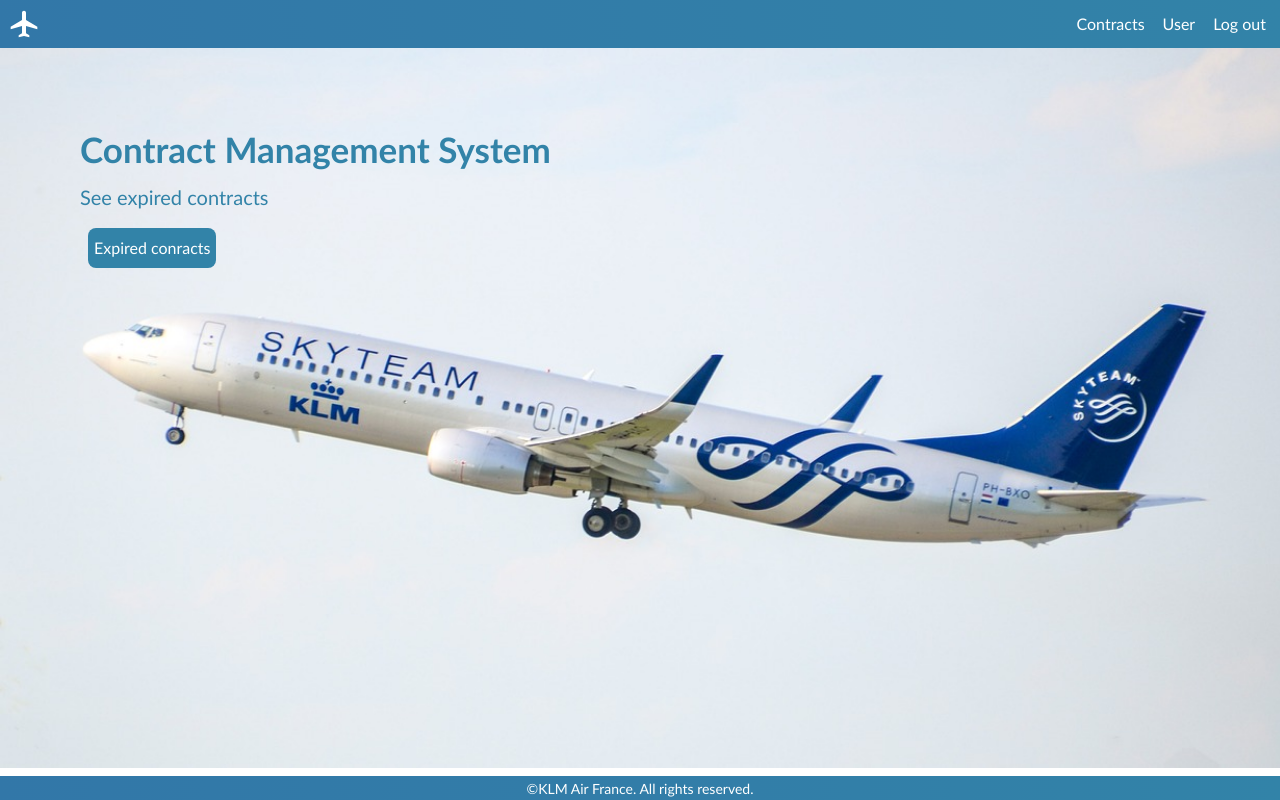
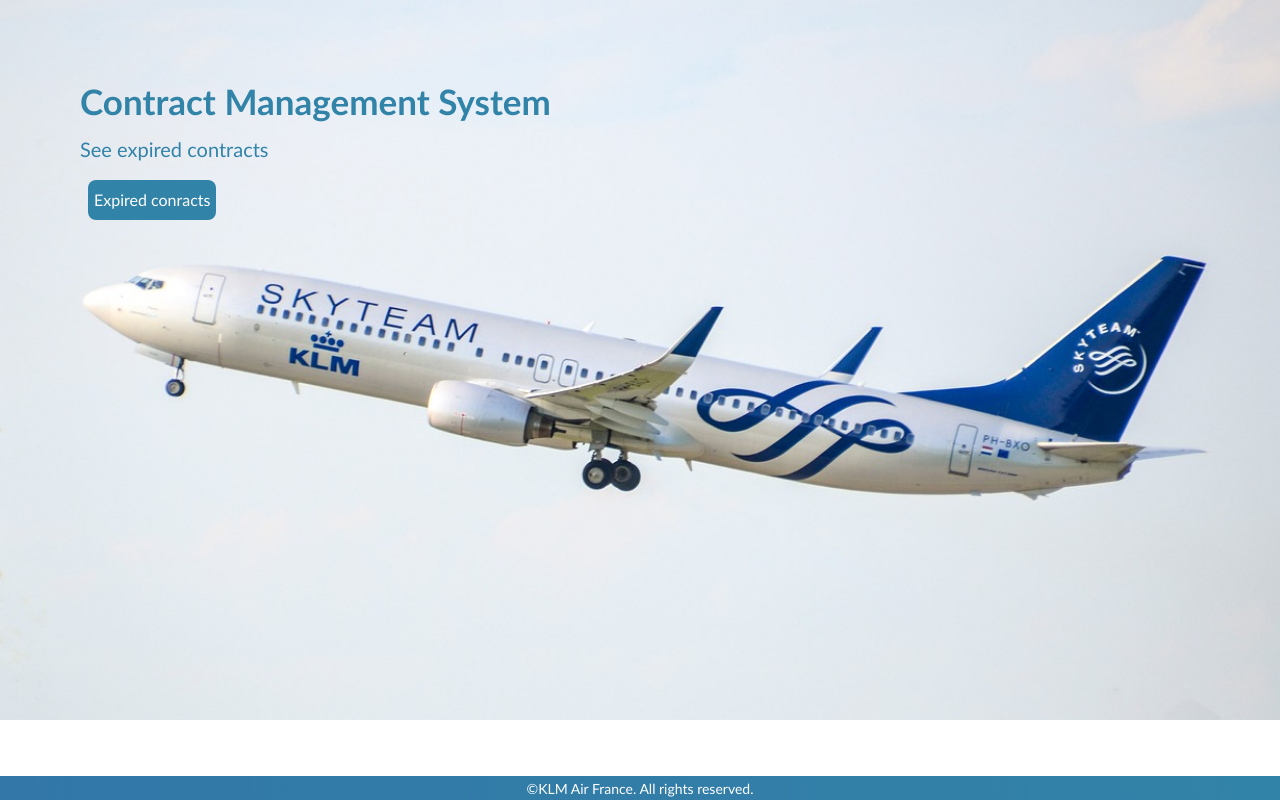
Before and after one commit to imbarilyn/KLMAF, a React (Create React App) app in the folder client/: page / in a window 1280 px wide. Built offline with nearby package versions, Linux system fonts and the light colour scheme; no server answers.

Commit message:
removed header

```diff
--- a/client/src/Contracts.js
+++ b/client/src/Contracts.js
@@ -1,6 +1,6 @@
 import React from 'react';
 import './Contracts.css'
-import { RiSearchLine } from 'react-icons/ri';
+// import { RiSearchLine } from 'react-icons/ri';
 
 
 function Contracts({contract}) {
--- a/client/src/Home.js
+++ b/client/src/Home.js
@@ -1,5 +1,4 @@
 import React from 'react'
-import LocalAirportIcon from '@mui/icons-material/LocalAirport';
 import background from './photos/aeroplane.jpg'
 import background2 from "./photos/background_klm.jpg"
 import { Link } from 'react-router-dom';
@@ -11,16 +10,6 @@ import './Home.css'
 function Home() {
   return (
     <div className='body_content'>
-        <div className='navbar_container'>
-            <nav className='navbar_left'>
-                <li><LocalAirportIcon style={{fontSize:"2rem"}}/></li>
-            </nav>
-            <nav className='navbar_right'>
-                <li><Link to ="/contracts"><button>Contracts</button></Link></li>
-                <li><button>User</button></li>
-                <li><button>Log out</button></li>
-            </nav>
-        </div>
 
         <div className='hero_content' style={{backgroundImage: `url(${background2})`,height:"90vh", backgroundSize: "cover", backgroundRepeat: "no-repeat"}}>
             <div className='hero_content_right'>
```
